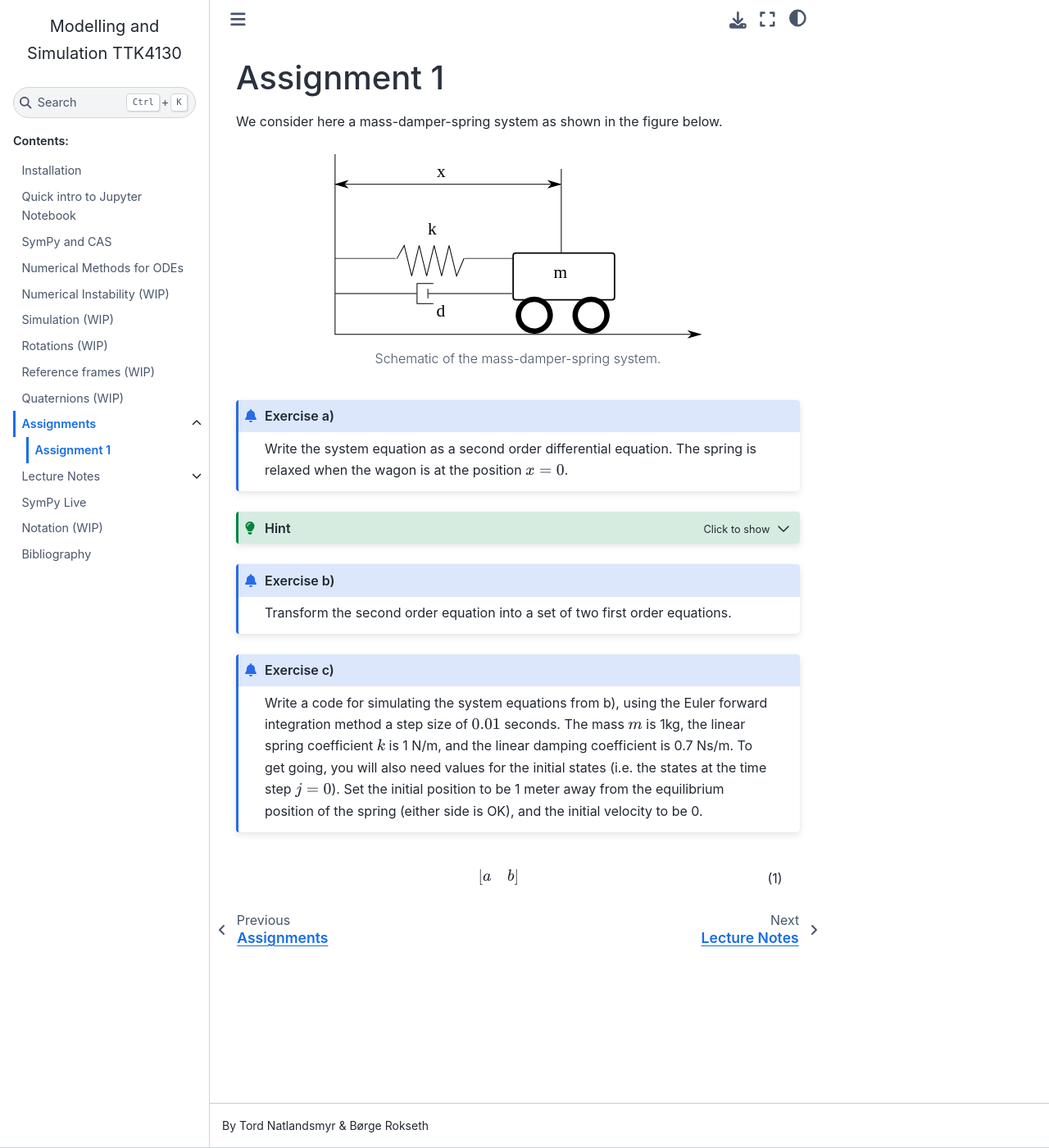
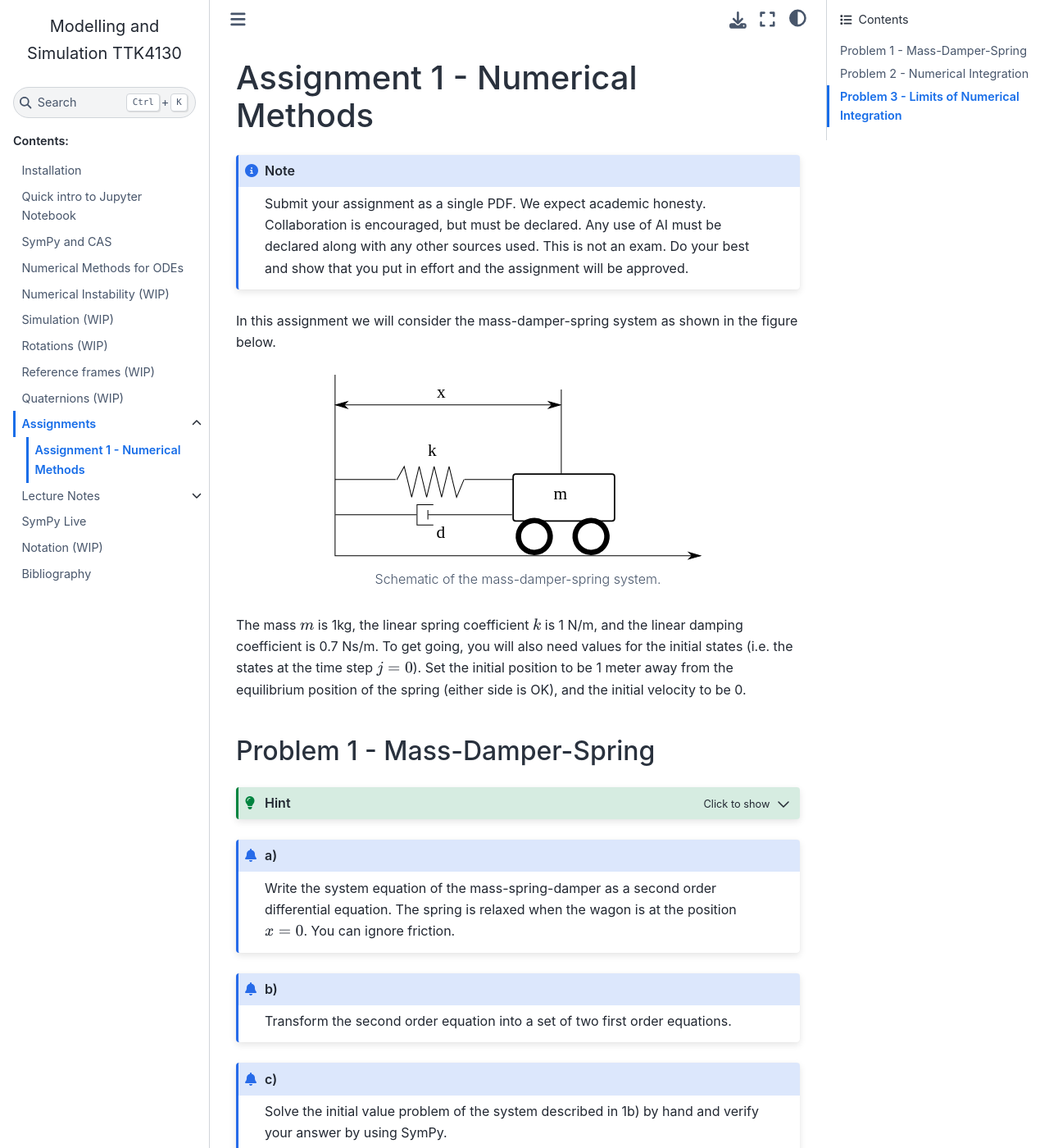
Before and after one commit to TTK4130/ttk4130.github.io, a Sphinx documentation site: the page built from docs/assignments/assignment-1.rst, in a window 1280 px wide and 1400 px high. Shown: the whole window at 82% size. Built offline with Sphinx 7.4.7 and the Sphinx Book theme 1.1.4, drawn with Linux system fonts in a browser that asks for light colours; some of the changed text lies outside the part shown.

Commit message:
28 assignment 1 numerical integration (#35)
* Add: Progress on assignment 1

* Add: Problem 3

```diff
--- a/docs/assignments/assignment-1.rst
+++ b/docs/assignments/assignment-1.rst
@@ -1,34 +1,87 @@
-=============
-Assignment 1
-=============
+================================
+Assignment 1 - Numerical Methods
+================================
 
-We consider here a mass-damper-spring system as shown in the figure below.
+.. note::
+
+    Submit your assignment as a single PDF.
+    We expect academic honesty. Collaboration is encouraged, but must be declared. Any use of AI must be declared along with any other sources used.
+    This is not an exam. Do your best and show that you put in effort and the assignment will be approved.
+
+In this assignment we will consider the mass-damper-spring system as shown in the figure below.
 
 .. figure:: ../figures/mass_damper_spring.svg
   :align: center
 
   Schematic of the mass-damper-spring system.
 
-.. admonition:: Exercise a)
+The mass :math:`m` is 1kg, the linear spring coefficient :math:`k` is 1 N/m, and the linear damping coefficient is 0.7 Ns/m. To get going, you will also need values for the initial states (i.e. the states at the time step :math:`j=0`). Set the initial position to be 1 meter away from the equilibrium position of the spring (either side is OK), and the initial velocity to be 0.
 
-  Write the system equation as a second order differential equation. The spring is relaxed when the wagon is at the position :math:`x=0`.
-
+Problem 1 - Mass-Damper-Spring
+==================================
 
 .. hint::
-   :class: dropdown
+    :class: dropdown
 
-   Have you watched lecture 2?
+    Have you read the code examples in :ref:`Numerical Methods for ODEs`?
 
-.. admonition:: Exercise b)
+.. admonition:: a)
+
+  Write the system equation of the mass-spring-damper as a second order differential equation. The spring is relaxed when the wagon is at the position :math:`x=0`. You can ignore friction.
+
+.. admonition:: b)
 
    Transform the second order equation into a set of two first order equations.
 
-.. admonition:: Exercise c)
+.. admonition:: c)
 
-   Write a code for simulating the system equations from b), using the Euler forward integration method a step size of :math:`0.01` seconds. The mass :math:`m` is 1kg, the linear spring coefficient :math:`k` is 1 N/m, and the linear damping coefficient is 0.7 Ns/m. To get going, you will also need values for the initial states (i.e. the states at the time step :math:`j=0`). Set the initial position to be 1 meter away from the equilibrium position of the spring (either side is OK), and the initial velocity to be 0.
+    Solve the initial value problem of the system described in 1b) by hand and verify your answer by using SymPy.
 
-.. math::
+.. admonition:: d)
 
-   \begin{bmatrix}
-     a & b
-   \end{bmatrix}
+    Plot the position :math:`x` of the mass from :math:`t=0` to :math:`t=30` seconds. What can you say about the response of the system?
+
+Problem 2 - Numerical Integration
+==================================
+
+.. admonition:: a)
+
+    Explain the forward Euler integration method in your own words. How does step size :math:`\Delta t` affect the integration error?
+
+
+.. admonition:: b)
+
+    Write a code for simulating the system equations from Problem 1 using the Euler forward integration method with a step size of :math:`\Delta t = 0.01` and plot the results.
+
+
+.. admonition:: c)
+
+    Compare the analytical solution from 1d) with the numerical method in 2d) by plotting the integration error and comment the result. Is the error acceptable?
+
+.. admonition:: d)
+
+    Test different values of the spring and damper coefficients for at least three different step sizes. Which coefficient affects the integration error the most? Justify your answer.
+
+    .. note::
+
+        Make sure you have the right analytical solution if you choose a critically damped, overdamped or underdamped system
+
+
+Problem 3 - Limits of Numerical Integration
+==============================================
+
+.. admonition:: a)
+
+    List and explain at least three important factors that must be taken into account when selecting or implementing a numerical integration method.
+
+.. admonition:: b)
+
+    Identify and elaborate on at least two common sources of error in numerical integration.
+
+.. admonition:: c)
+
+    Propose at least two specific changes to the integration method used in Problem 2 that could reduce errors.
+
+.. admonition:: d)
+
+    Why might an implicit method be preferable for stiff equations, even if it is more computationally expensive?
```
